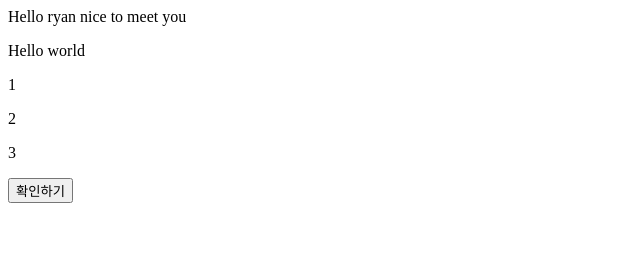
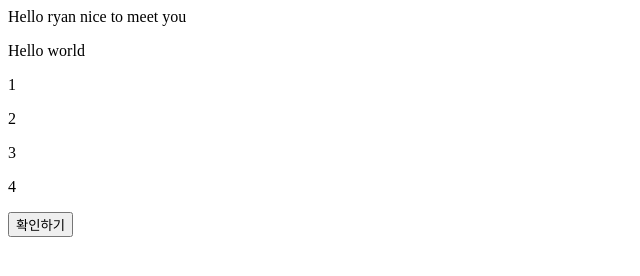
Before and after one commit to Ryan9203/test, a plain HTML site: page index.html in a window 1280 px wide. Shown: the whole page, without its empty margins (0-640 px from the left). Drawn offline with Linux system fonts and the light colour scheme.

Commit message:
p태그 4 추가

```diff
--- a/index.html
+++ b/index.html
@@ -4,4 +4,5 @@
 <p>1</p>
 <p>2</p>
 <p>3</p>
+<p>4</p>
 <button>확인하기</button>
```
